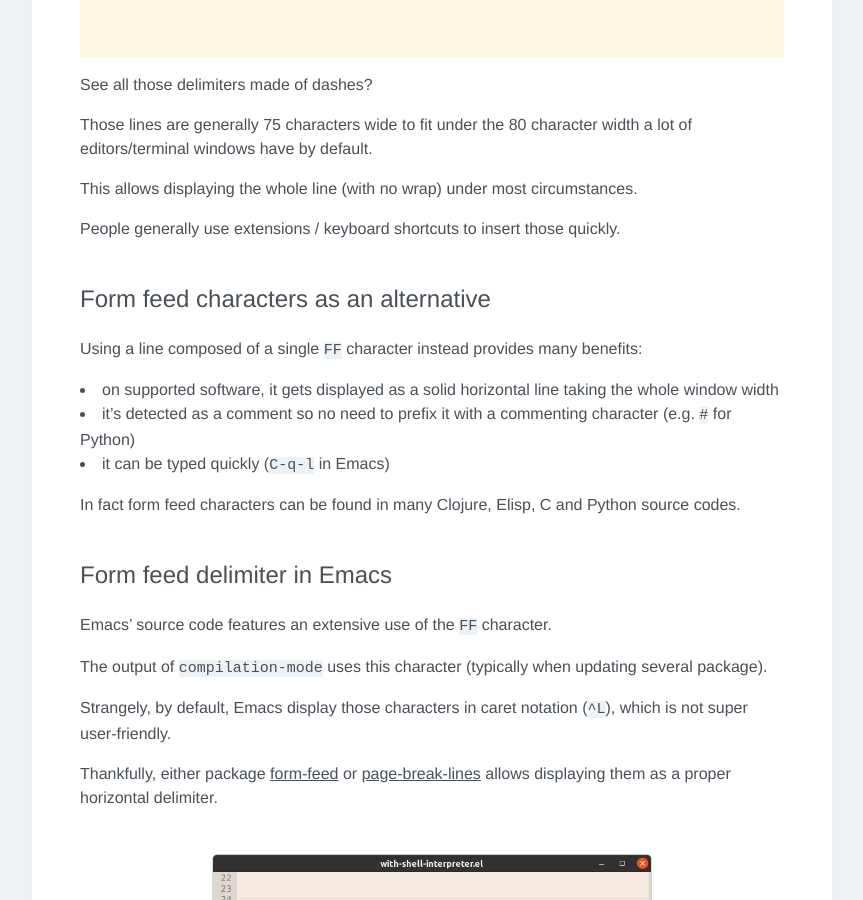
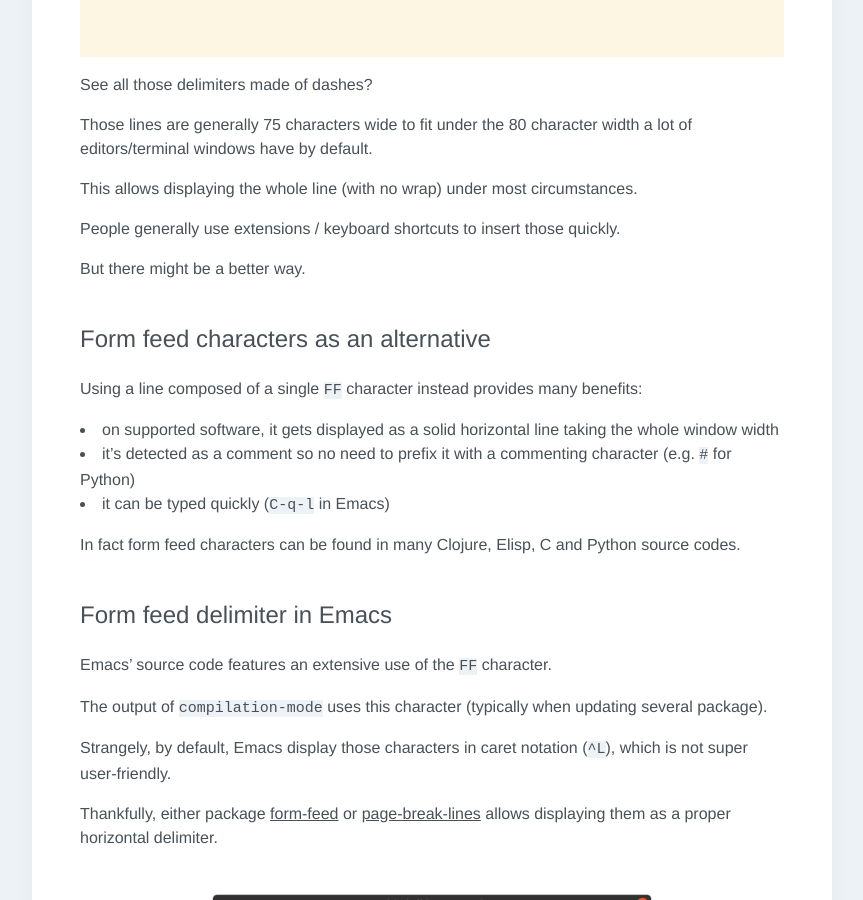
Before and after one commit to p3r7/blog, a Jekyll site: the page built from _posts/2021-04-22-form-feed-character.md, in a window 1280 px wide and 900 px high, scrolled down 1613 px. Shown: the whole window, without its empty margins (208-1071 px from the left). Built offline with Jekyll 4.4.1, drawn with Linux system fonts in a browser that asks for light colours; some web fonts are replaced.

Commit message:
Transition phrase

```diff
--- a/_posts/2021-04-22-form-feed-character.md
+++ b/_posts/2021-04-22-form-feed-character.md
@@ -51,6 +51,8 @@
 This allows displaying the whole line (with no wrap) under most circumstances.
 
 People generally use extensions / keyboard shortcuts to insert those quickly.
+
+But there might be a better way.
 
 
 ## Form feed characters as an alternative
```
